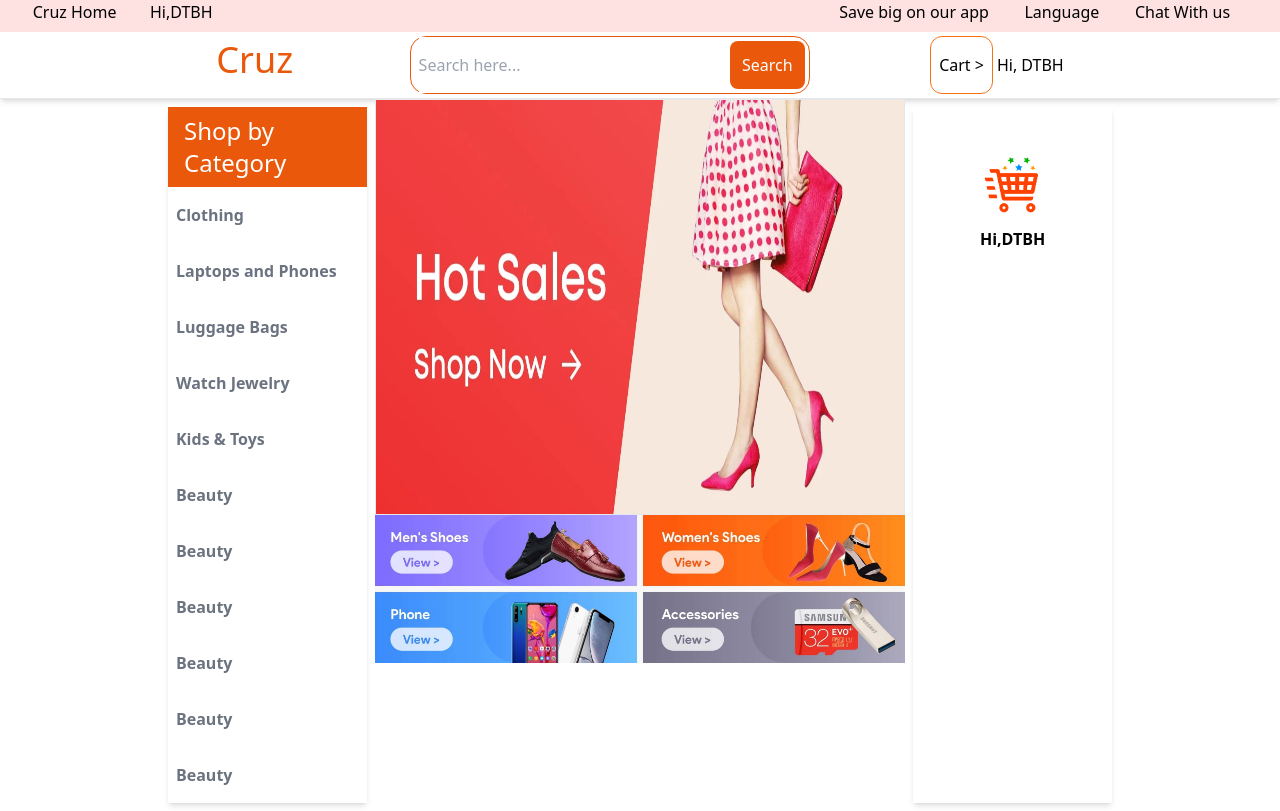
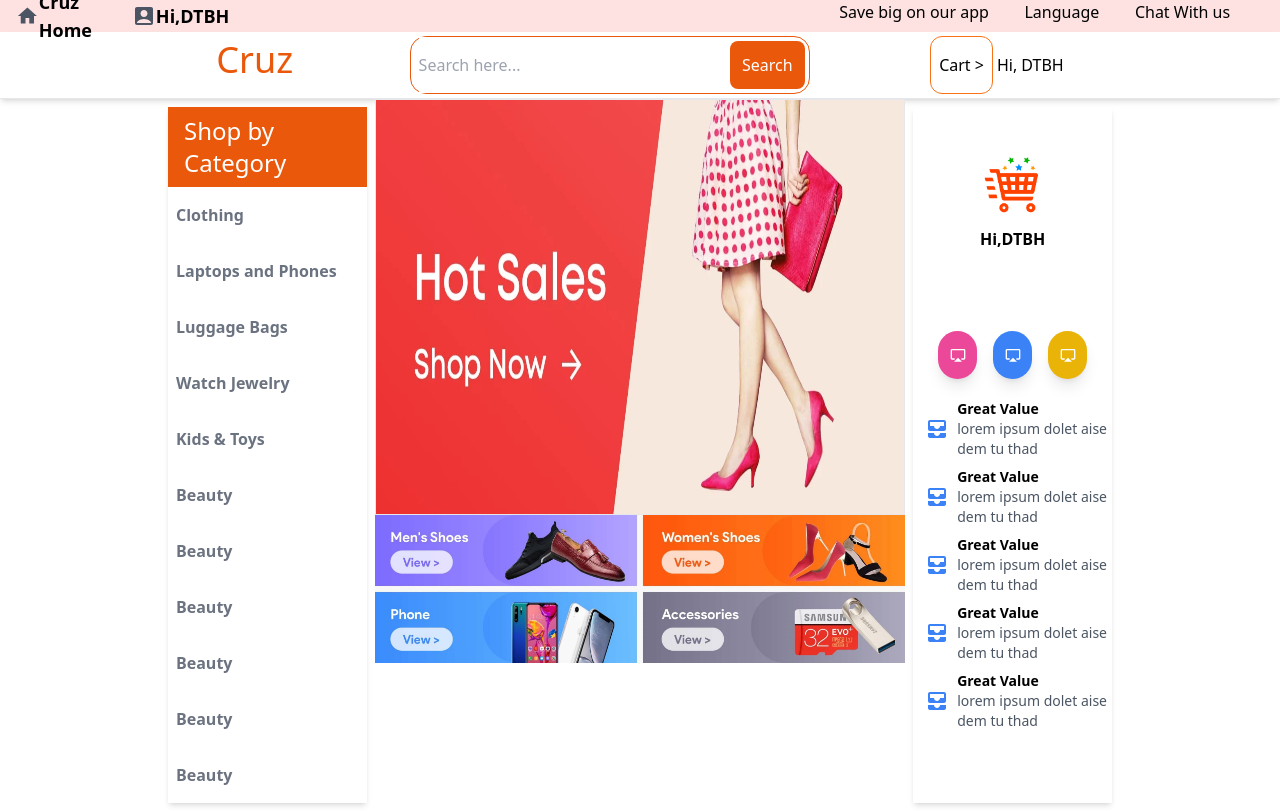
Before and after one commit to Hallcoder/m-trade, a React (Vite) app: page / in a window 1280 px wide. Built offline with nearby package versions, Linux system fonts and the light colour scheme.

Commit message:
rightSidebar finished

```diff
--- /dev/null
+++ b/src/components/PromoItem.tsx
@@ -0,0 +1,19 @@
+import React, { ReactNode } from 'react';
+interface Props{
+    title:string;
+    desc:string;
+    icon:ReactNode
+}
+const PromotionItem:React.FC<Props> = ({title,desc,icon}) => {
+    return (
+        <div className='flex items-center text-sm m-1'>
+            <h1 className='text-2xl m-2 text-blue-500'>{icon}</h1>
+            <span>
+                <h2 className='font-bold'>{title}</h2>
+                <p className='text-gray-600'>{desc}</p>
+            </span>
+        </div>
+     );
+}
+
+export default PromotionItem;
--- a/src/components/RightSidebar.tsx
+++ b/src/components/RightSidebar.tsx
@@ -1,18 +1,26 @@
 import * as React from "react";
+import { MdAirplay, MdAllInbox } from "react-icons/md";
 import cart from '../assets/cart.webp';
+import PromotionItem from './PromoItem';
 const RightSidebar: React.FC = () => {
   return (
     <aside className="shadow-md min-h-fit w-3/12 m-2">
       <div>
         <img src={cart} alt="" className="h-20 w-20 m-auto mt-10 rounded-full"/>
         <h2 className="text-center font-bold">Hi,{"DTBH"}</h2>
-        <article>
-          <span></span>
-          <span></span>
-          <span></span>
+        <article className="w-9/12 m-auto mt-20 flex gap-4">
+          <span className="bg-pink-500 h-12 w-12 rounded-full shadow-lg text-white  flex justify-center items-center"><MdAirplay /></span>
+          <span className="bg-blue-500 h-12 w-12 rounded-full shadow-lg text-white  flex justify-center items-center"><MdAirplay /></span>
+          <span className="bg-yellow-500 h-12 w-12 rounded-full shadow-lg text-white  flex justify-center items-center"><MdAirplay /></span>
         </article>
       </div>
-      <div></div>
+      <div className="flex flex-col mt-4">
+<PromotionItem icon={<MdAllInbox />} title={"Great Value"} desc="lorem ipsum dolet aise dem tu thad"/>
+<PromotionItem icon={<MdAllInbox />} title={"Great Value"} desc="lorem ipsum dolet aise dem tu thad"/>
+<PromotionItem icon={<MdAllInbox />} title={"Great Value"} desc="lorem ipsum dolet aise dem tu thad"/>
+<PromotionItem icon={<MdAllInbox />} title={"Great Value"} desc="lorem ipsum dolet aise dem tu thad"/>
+<PromotionItem icon={<MdAllInbox />} title={"Great Value"} desc="lorem ipsum dolet aise dem tu thad"/>
+      </div>
     </aside>
   );
 };
--- a/src/components/TopNav.tsx
+++ b/src/components/TopNav.tsx
@@ -1,19 +1,21 @@
 import * as React from 'react';
-// import {MdHome} from 'react-icons/md';
+import {MdHome,MdAccountBox} from 'react-icons/md';
  const TopNav: React.FC= () => {
+    const iconClass = 'text-gray-600 text-2xl';
+    const headingClass = 'text-lg font-semibold';
     return (
     <div className='flex justify-between bg-red-100 h-8 w-full'>
        <div className='ml-4 w-2/12 flex justify-around'>
-        <span>
-            {/* <MdHome /> */}
-            Cruz Home
+        <span className='flex items-center'>
+            <MdHome className={iconClass} />
+          <h3 className={headingClass}>Cruz Home</h3>
         </span>
-        <span>
-            {/* <MdHome /> */}
-            Hi,{"DTBH"}
+        <span className='flex items-center'>
+            <MdAccountBox className={iconClass}/>
+           <h3 className={headingClass}> Hi,{"DTBH"}</h3>
         </span>
        </div>
-       <div className='flex justify-around mr-8 w-4/12'>
+       <div className='flex justify-around  mr-8 w-4/12'>
        <span>
             {/* <MdHome /> */}
             Save big on our app
```
